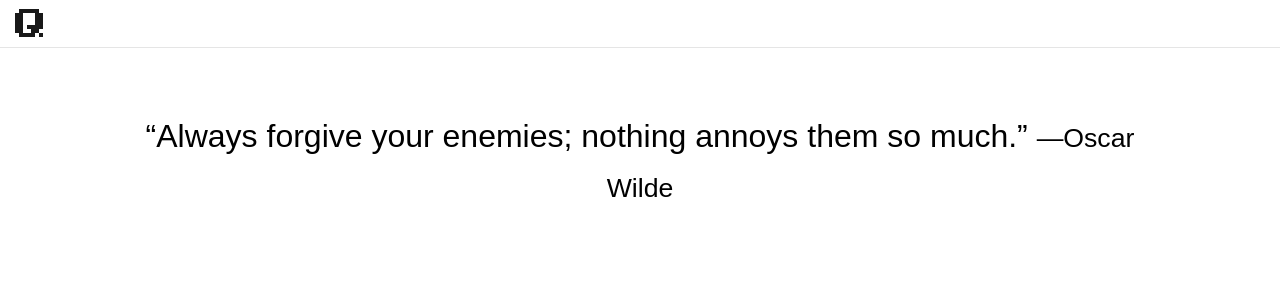
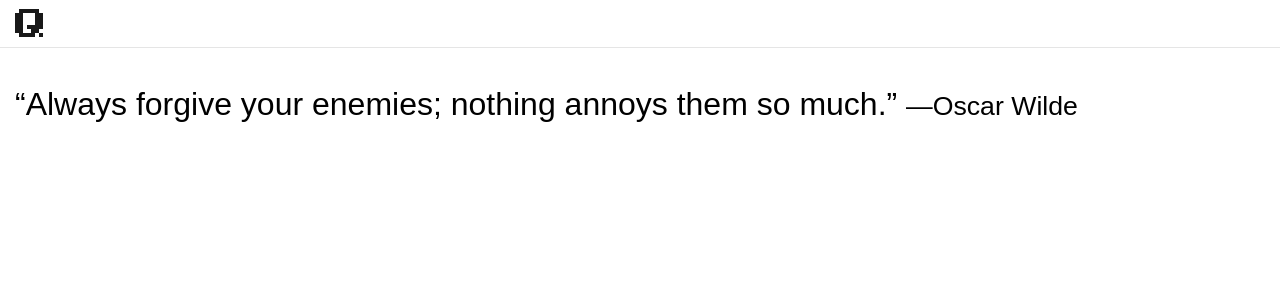
Before and after one commit to quoke/quoke.github.io, a Jekyll site: the page built from _quotations/always-forgive-your-enemies.html, in a window 1280 px wide. Shown: the top 300 px of the page. Built offline with Jekyll 4.4.1, drawn with Linux system fonts in a browser that asks for light colours.

Commit message:
Single quote

```diff
--- a/_layouts/default.html
+++ b/_layouts/default.html
@@ -4,9 +4,7 @@
   {%- include head.html -%}
 
   <body>
-
     {%- include navigation.html -%}
-
     <main class="page-content" aria-label="Content">
       <div class="wrapper">
         {{ content }}
--- a/_sass/_collapsible.scss
+++ /dev/null
@@ -1,71 +0,0 @@
-input[type='checkbox'] {
-  display: none;
-}
-
-.lbl-toggle {
-  display: absolute;
-
-  font-weight: bold;
-  font-family: monospace;
-  font-size: 1.2rem;
-  text-transform: uppercase;
-  text-align: center;
-
-  padding: 1rem;
-
-  color: #A77B0E;
-  background: #FAE042;
-
-  cursor: pointer;
-
-  // border-radius: 7px;
-  transition: all 0.25s ease-out;
-}
-
-.lbl-toggle:hover {
-  color: #7C5A0B;
-}
-
-.lbl-toggle::before {
-  content: ' ';
-  display: inline-block;
-
-  border-top: 5px solid transparent;
-  border-bottom: 5px solid transparent;
-  border-left: 5px solid currentColor;
-
-  vertical-align: middle;
-  margin-right: .7rem;
-  transform: translateY(-2px);
-
-  transition: transform .2s ease-out;
-}
-
-.collapsible-content .content-inner {
-  background: rgba(250, 224, 66, .2);
-  border-bottom: 1px solid rgba(250, 224, 66, .45);
-  padding: .5rem 1rem;
-}
-
-.collapsible-content {
-  max-height: 0px;
-  overflow: hidden;
-
-  transition: max-height .25s ease-in-out;
-}
-
-.toggle:checked + .lbl-toggle + .collapsible-content {
-  max-height: 350px;
-}
-
-.toggle:checked + .lbl-toggle::before {
-  transform: rotate(90deg) translateX(-3px);
-}
-
-.toggle:checked + .lbl-toggle {
-
-}
-
-.wrap-collapsible {
-  position: absolute;
-}
--- a/_sass/_main.scss
+++ b/_sass/_main.scss
@@ -1,11 +1,6 @@
 // Some variables
 $color-border: #eee;
 $page-gutter: 15px;
-
-@import "utils";
-@import "nav";
-@import "footer";
-// @import "collapsible";
 
 body {
   margin: 0;
@@ -39,17 +34,8 @@ body {
   text-overflow: ellipsis;
 }
 
-.single-quote {
-  text-align: center;
-}
-
-.quote-content {
-  padding: 2em $page-gutter;
-  font-size: 32px;
-  line-height: 1.5em;
-  text-align: center;
-  max-width: 1024px;
-  margin: auto;
-}
-
+@import "utils";
+@import "nav";
+@import "footer";
+@import "single-quote";
 @import "responsive";
--- /dev/null
+++ b/_sass/_single-quote.scss
@@ -0,0 +1,11 @@
+.single-quote {
+  // text-align: center;
+}
+
+.quote-content {
+  padding: 1em $page-gutter;
+  font-size: 32px;
+  line-height: 1.5em;
+  max-width: 1280px;
+  margin: auto;
+}
```
